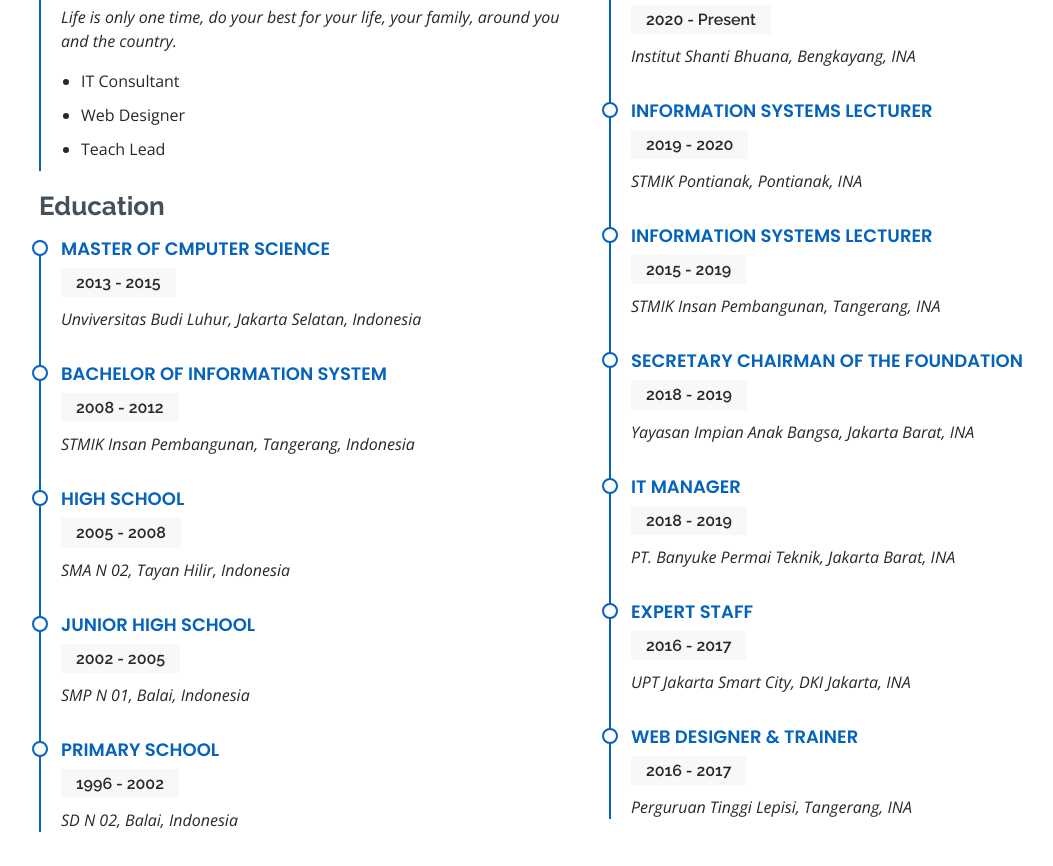
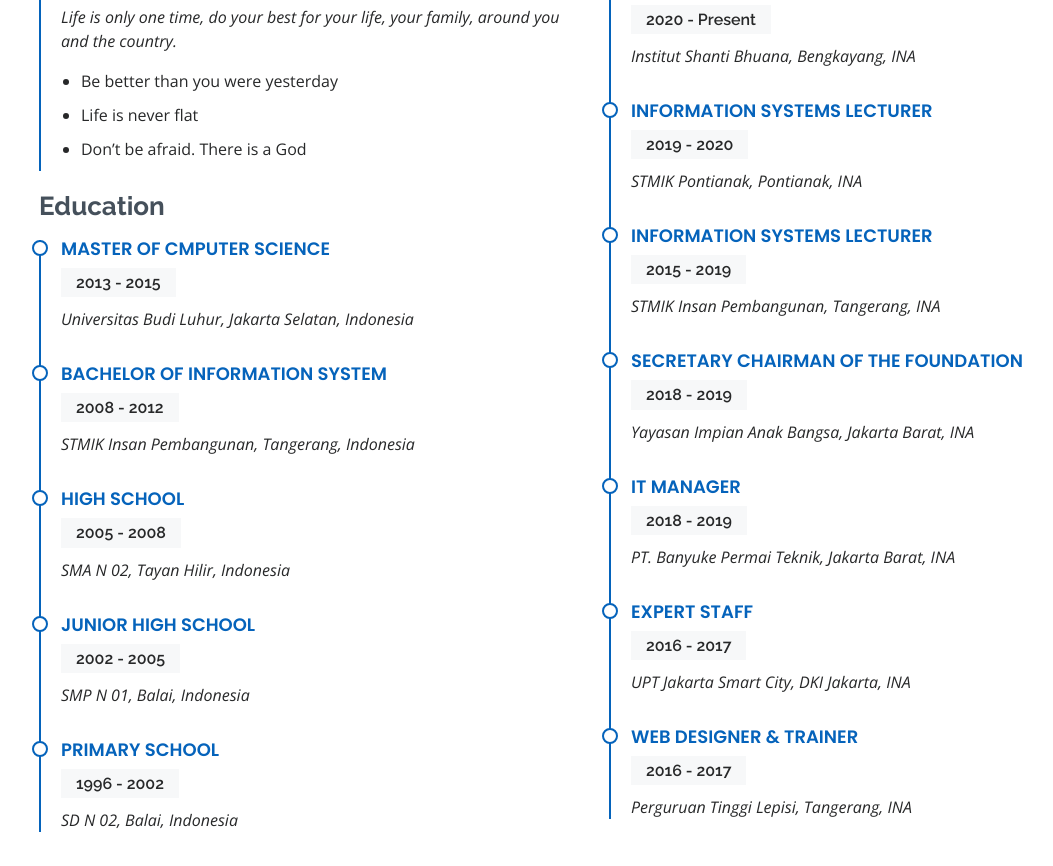
Before and after one commit to listra1321/listra.github.io, a plain HTML site: page index.html in a window 1280 px wide. Shown: the part 2706-3572 px from the top of the page, without its empty margins (93-1146 px from the left). Drawn offline with nearby package versions, Linux system fonts and the light colour scheme.

Commit message:
Upload motto new
upload motto

```diff
--- a/index.html
+++ b/index.html
@@ -247,9 +247,9 @@
               <h4>Listra Horhoruw</h4>
               <p><em>Life is only one time, do your best for your life, your family, around you and the country.</em></p>
               <ul>
-                <li>IT Consultant</li>
-                <li>Web Designer</li>
-                <li>Teach Lead</li>
+                <li>Be better than you were yesterday</li>
+                <li>Life is never flat</li>
+                <li>Don’t be afraid. There is a God</li>
               </ul>
             </div>
 
@@ -257,7 +257,7 @@
             <div class="resume-item">
               <h4>Master of Cmputer Science</h4>
               <h5>2013 - 2015</h5>
-              <p><em>Unviversitas Budi Luhur, Jakarta Selatan, Indonesia</em></p>
+              <p><em>Universitas Budi Luhur, Jakarta Selatan, Indonesia</em></p>
             </div>
             <div class="resume-item">
               <h4>Bachelor of Information System</h4>
```
